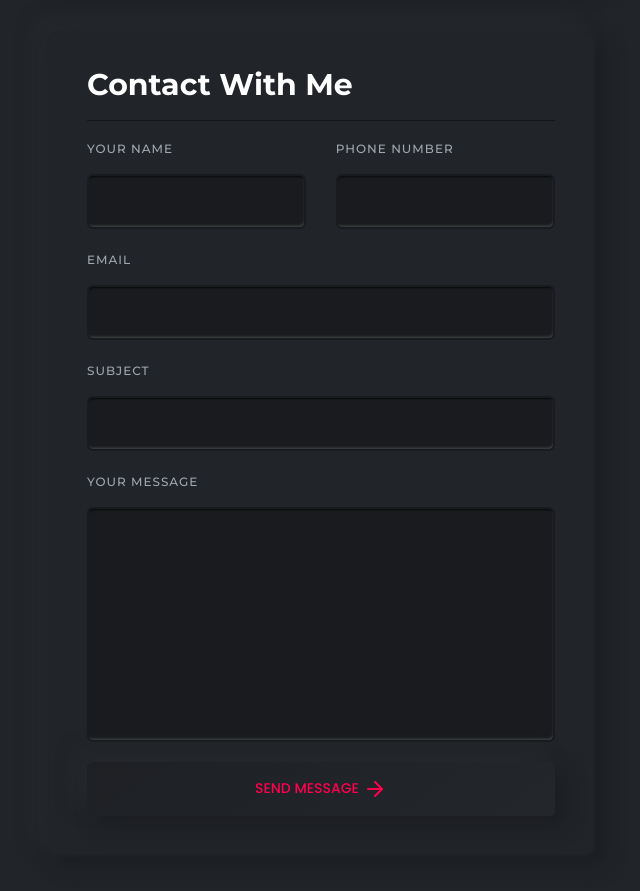
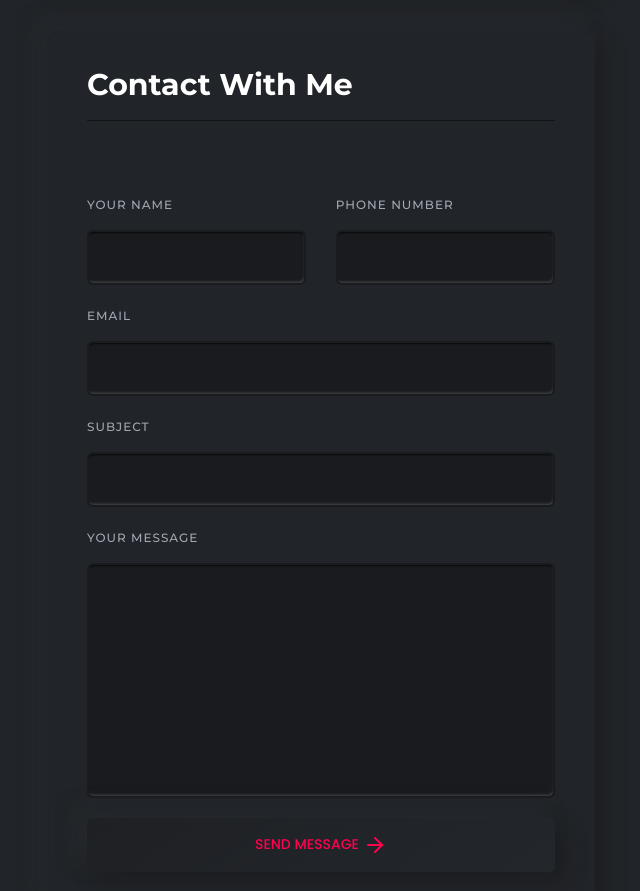
Before and after one commit to digintang/portfolio, a plain HTML site: page index.html in a window 1280 px wide. Shown: the part 2000-2891 px from the top of the page, without its empty margins (608-1248 px from the left). Drawn offline with Linux system fonts and the light colour scheme.

Commit message:
Add files via upload

```diff
--- a/index.html
+++ b/index.html
@@ -1,7 +1,7 @@
 <!DOCTYPE html><html lang="en"><head>
     <meta charset="utf-8">
     <meta http-equiv="x-ua-compatible" content="ie=edge">
-    <title>Tamfu Divine || Inbio - Personal Portfolio</title>
+    <title>Tamfu Divine || Personal Portfolio</title>
     <meta name="robots" content="noindex, follow">
     <meta name="description" content>
     <meta name="viewport" content="width=device-width, initial-scale=1, shrink-to-fit=no">
@@ -153,7 +153,9 @@
                                         Contact With Me
                                     </h5>
                                     <!-- Form area Srart -->
-                                    <form action="https://formsubmit.co/el/confirm/a87c98a21cc3d2d1a20274e77f01e230" method="POST">
+                                    <form action="https://formsubmit.co/testemail192148@gmail.com" method="POST">
+                                            <input type="text" name="name" required>
+                                            <input type="email" name="email" required>
                                     <div class="contact-form-wrapper">
                                         <div class="introduce">
                                             <div class="row">
```
